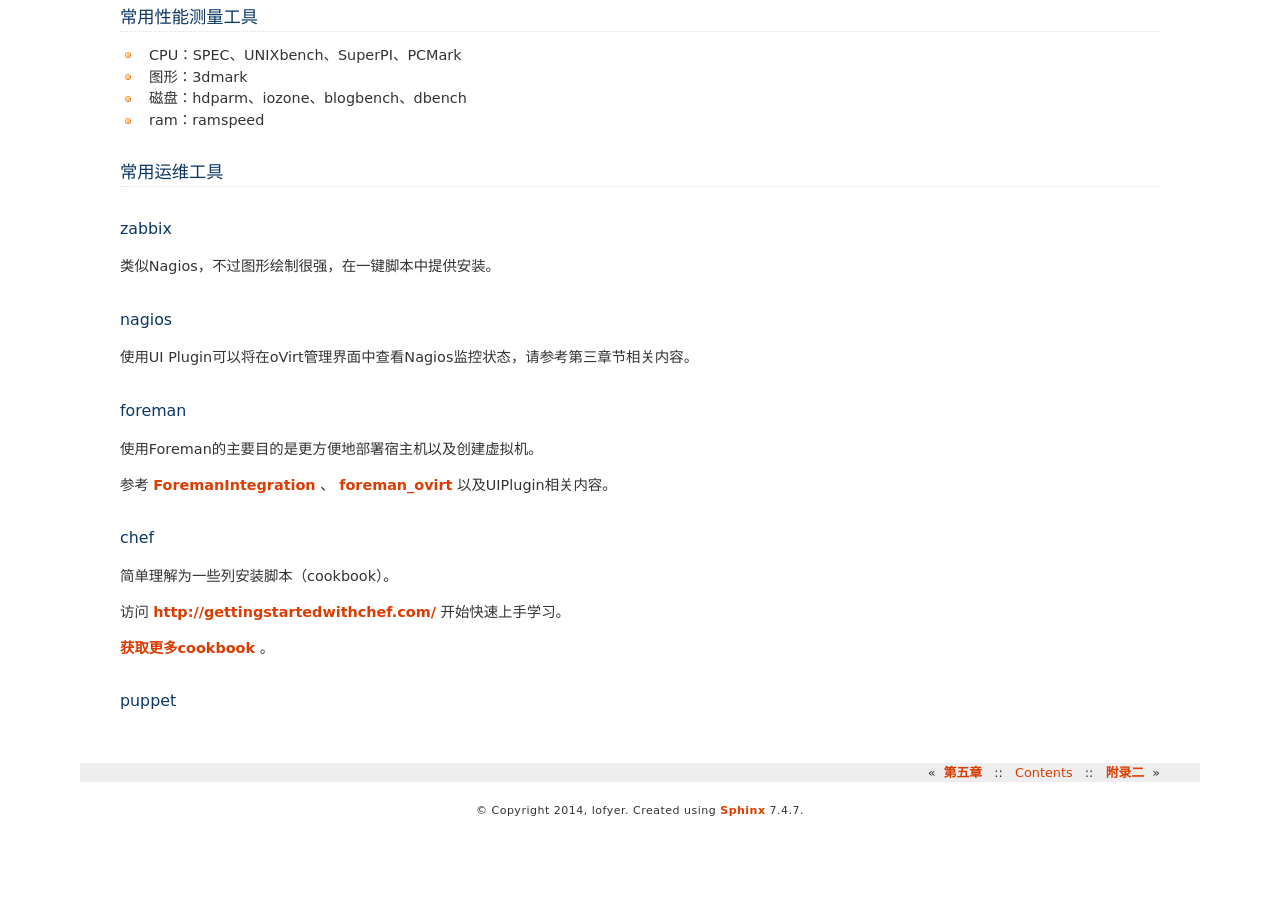
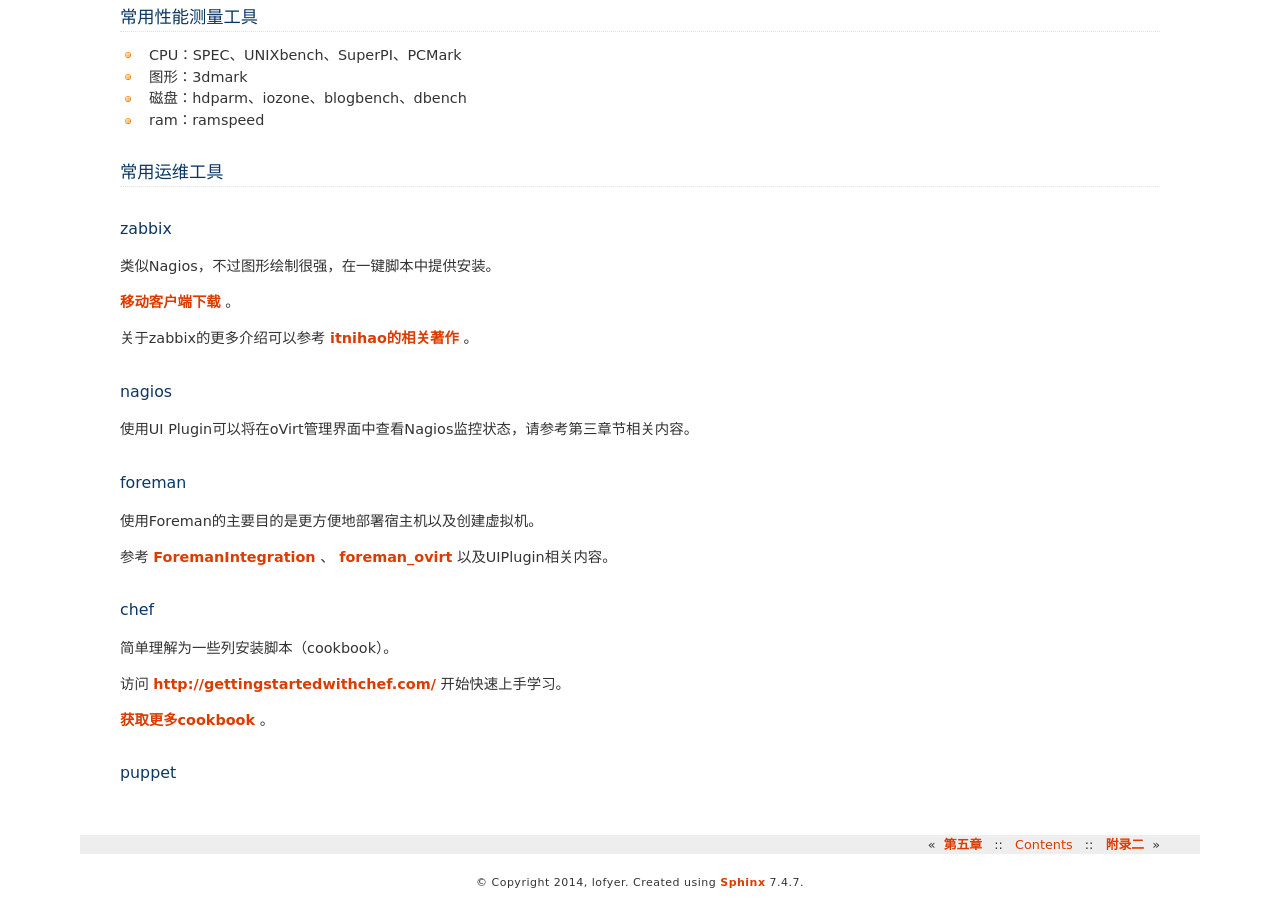
Before and after one commit to lofyer/InTheCloud, a Sphinx documentation site: the page built from source/posts/appendix01.rst, in a window 1280 px wide and 900 px high, scrolled down 6736 px. Built offline with Sphinx 7.4.7, drawn with Linux system fonts in a browser that asks for light colours; formulas are drawn with MathJax 3; before the commit the page ends 7564 px from its top, so only the background shows below that.

Commit message:
zabbix更多

```diff
--- a/source/posts/appendix01.rst
+++ b/source/posts/appendix01.rst
@@ -180,6 +180,10 @@
 
 类似Nagios，不过图形绘制很强，在一键脚本中提供安装。
 
+`移动客户端下载 <http://www.zabbix.com/third_party_tools.php>`_  。
+
+关于zabbix的更多介绍可以参考 `itnihao的相关著作 <http://www.zhihu.com/question/19973178>`_ 。
+
 nagios
 -------
 
```
